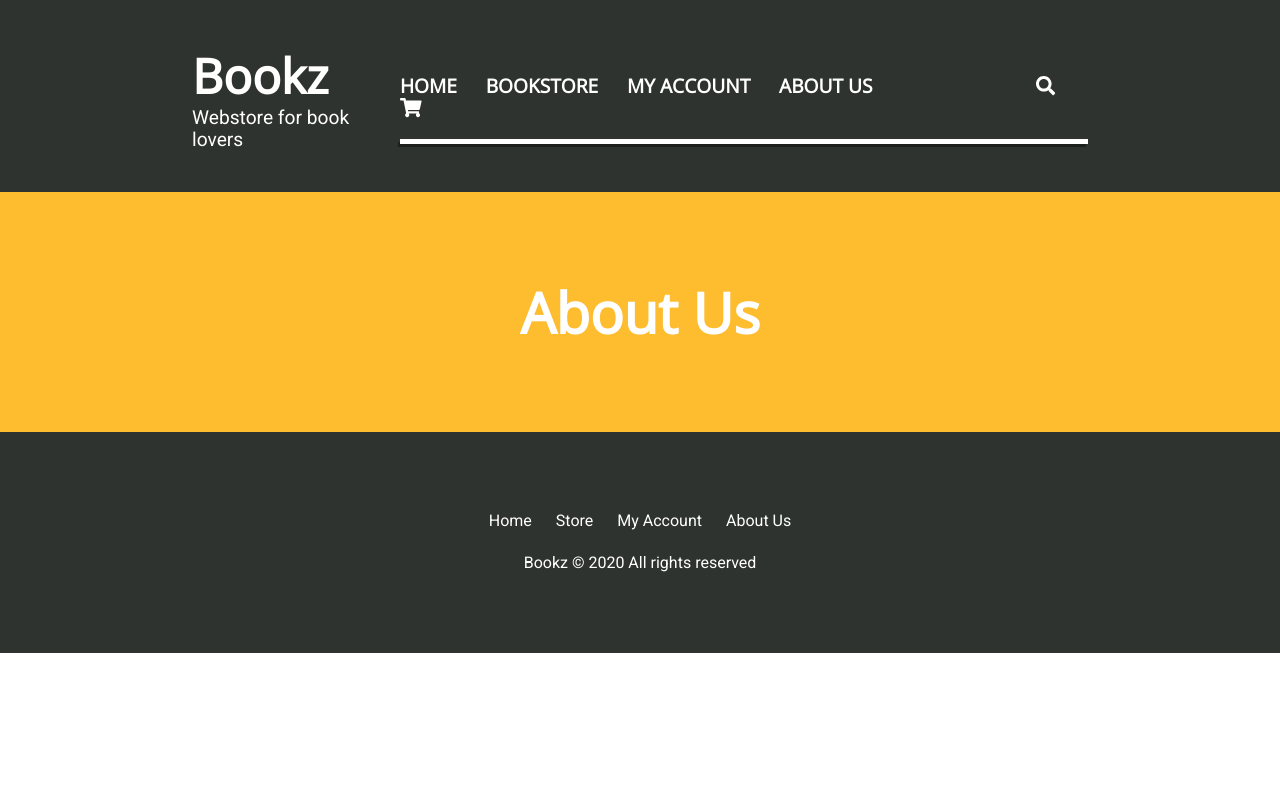
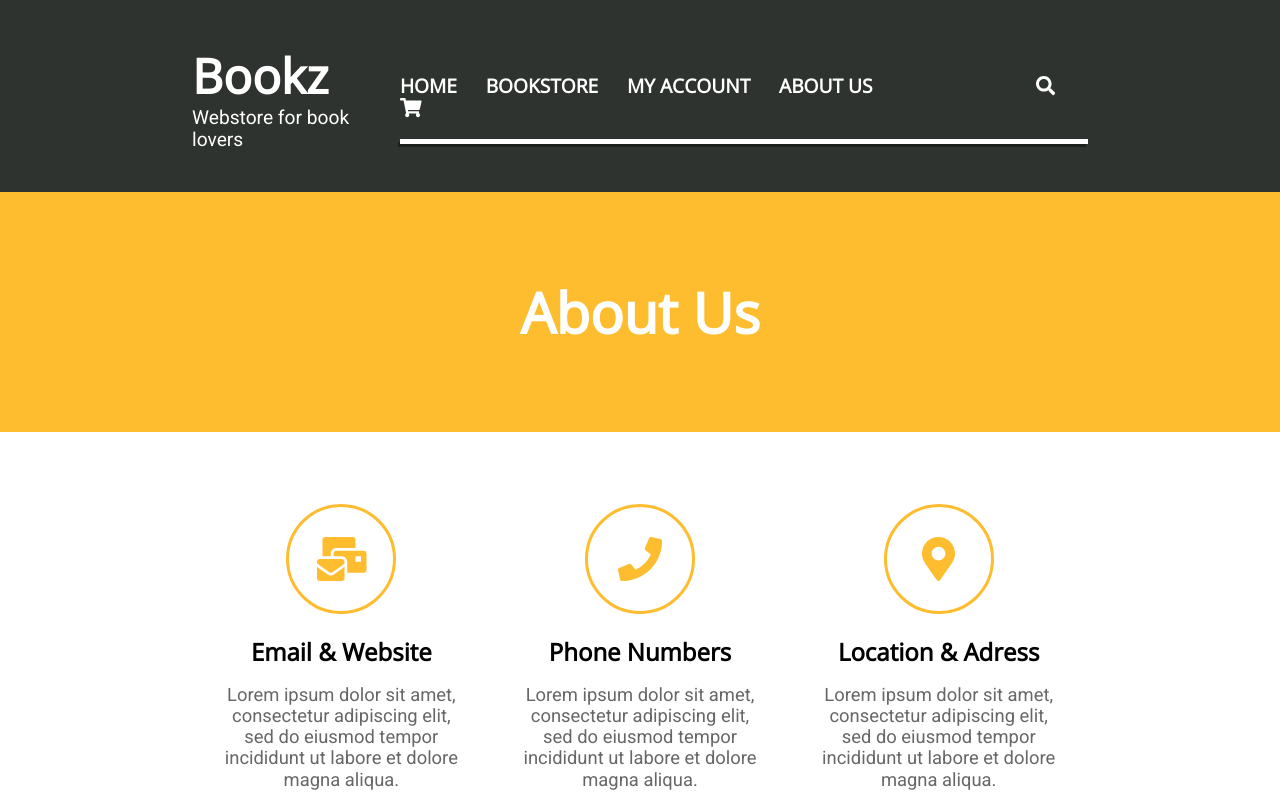
Before and after one commit to Urs97/ecommerce-bookstore-app, a React (Create React App) app: page /about in a window 1280 px wide. Shown: the top 800 px of the page. Built offline with nearby package versions, Linux system fonts and the light colour scheme.

Commit message:
refactored bulletpoints

```diff
--- a/src/components/AboutUs/AboutUs.js
+++ b/src/components/AboutUs/AboutUs.js
@@ -1,6 +1,10 @@
 import React, { useEffect } from 'react';
 import './AboutUs.scss';
 import PageHeader from '../PageHeader/PageHeader';
+import BulletPointContainer from '../BulletPointContainer/BulletPointContainer';
+import { faMailBulk } from '@fortawesome/free-solid-svg-icons';
+import { faPhone } from '@fortawesome/free-solid-svg-icons';
+import { faMapMarkerAlt } from '@fortawesome/free-solid-svg-icons';
 
 function AboutUs() {
 
@@ -8,9 +12,26 @@ function AboutUs() {
         window.scrollTo(0, 0);
       }, [])
 
+    const icon_1 = faMailBulk;
+    const icon_2 = faPhone;
+    const icon_3 = faMapMarkerAlt;
+
+    const title_1 = `Email & Website`;
+    const title_2 = `Phone Numbers`;
+    const title_3 = `Location & Adress`;
+
+    const text_1 = `Lorem ipsum dolor sit amet, consectetur adipiscing elit, sed do eiusmod tempor incididunt ut labore et dolore magna aliqua.`;
+    const text_2 = `Lorem ipsum dolor sit amet, consectetur adipiscing elit, sed do eiusmod tempor incididunt ut labore et dolore magna aliqua.`;
+    const text_3 = `Lorem ipsum dolor sit amet, consectetur adipiscing elit, sed do eiusmod tempor incididunt ut labore et dolore magna aliqua.`;
+
+    const icons = [icon_1, icon_2, icon_3];
+    const titles = [title_1, title_2, title_3];
+    const texts = [text_1, text_2, text_3];
+
     return (
         <main>
             <PageHeader title="About Us" color="yellow"/>
+            <BulletPointContainer mode={"expanded"} icons={icons} titles={titles} texts={texts} color={"yellow"}/>
         </main>
     )
 };
--- a/src/components/BulletPoint/BulletPoint.js
+++ b/src/components/BulletPoint/BulletPoint.js
@@ -2,23 +2,23 @@ import React from 'react';
 import './BulletPoint.scss';
 import { FontAwesomeIcon } from '@fortawesome/react-fontawesome';
 
-function BulletPoint(props) {
+function BulletPoint({mode, icon, title, text, color}) {
 
-    if(props.mode === "expanded") {
+    if(mode === "expanded") {
         return (
             <div className="bulletpoint bulletpoint-expanded">
-                <span><FontAwesomeIcon icon={props.icon} /></span>
-                <h4 className="title">{props.title}</h4>
-                <p>{props.text}</p>
+                <span className={color}><FontAwesomeIcon icon={icon} /></span>
+                <h4 className="title">{title}</h4>
+                <p>{text}</p>
             </div>
             )
     }
 
-    else {
+    else if(mode === "regular") {
         return (
             <div className="bulletpoint">
-                <span><FontAwesomeIcon icon={props.icon} /></span>
-                <p>{props.text}</p>
+                <span className={color}><FontAwesomeIcon icon={icon} /></span>
+                <p>{text}</p>
             </div>
             )
     }
--- a/src/components/BulletPoint/BulletPoint.scss
+++ b/src/components/BulletPoint/BulletPoint.scss
@@ -12,11 +12,32 @@
         align-items: center;
         justify-content: center;
         font-size: 2.75em;
-        background-color: $blue;
         width: 2.5em;
         height: 2.5em;
+        border-radius: 50%;
+    }
+
+    span.blue {
+        background-color: $blue;
         border: 0.075em solid $blue;
-        border-radius: 50%;
+
+        &:hover {
+            background-color: #FFFFFF;
+        }
+    }
+
+    span.green {
+        background-color: $green;
+        border: 0.075em solid $green;
+
+        &:hover {
+            background-color: #FFFFFF;
+        }
+    }
+
+    span.yellow {
+        background-color: $yellow;
+        border: 0.075em solid $yellow;
 
         &:hover {
             background-color: #FFFFFF;
@@ -33,10 +54,21 @@
 }
 
 .bulletpoint-expanded {
-
     padding: 0 2em;
 
-    & span {
+    & span.blue {
+        color: $blue;
+        border-color: $blue;
+        background-color: #FFFFFF;
+
+        &:hover {
+            background-color: $blue;
+            color: #FFFFFF;
+            border-color: $blue;
+        }
+    }
+
+    & span.green {
         color: $green;
         border-color: $green;
         background-color: #FFFFFF;
@@ -45,6 +77,18 @@
             background-color: $green;
             color: #FFFFFF;
             border-color: $green;
+        }
+    }
+
+    & span.yellow {
+        color: $yellow;
+        border-color: $yellow;
+        background-color: #FFFFFF;
+
+        &:hover {
+            background-color: $yellow;
+            color: #FFFFFF;
+            border-color: $yellow;
         }
     }
 
--- a/src/components/BulletPointContainer/BulletPointContainer.js
+++ b/src/components/BulletPointContainer/BulletPointContainer.js
@@ -1,38 +1,15 @@
 import React from 'react';
 import './BulletPointContainer.scss';
 import BulletPoint from '../BulletPoint/BulletPoint';
-import { faAddressCard } from '@fortawesome/free-solid-svg-icons';
-import { faAlignJustify } from '@fortawesome/free-solid-svg-icons';
-import { faAmbulance } from '@fortawesome/free-solid-svg-icons';
-import { faPencilAlt } from '@fortawesome/free-solid-svg-icons';
-import { faBookmark } from '@fortawesome/free-solid-svg-icons';
-import { faBookOpen } from '@fortawesome/free-solid-svg-icons';
 
-function BulletPointContainer({ mode }) {
-    const icon_1 = faAddressCard;
-    const icon_2 = faAlignJustify;
-    const icon_3 = faAmbulance;
-    const icon_4 = faPencilAlt;
-    const icon_5 = faBookmark;
-    const icon_6 = faBookOpen;
-
-    const text_1 = `We stock over 200 thousand books for immediate delivery`;
-    const text_2 = `You get to choose from multiple book categories and genres`;
-    const text_3 = `We will help you find the exact book that no other store has`;
-    const text_4 = `Browse through hundreds of authors from our collection, ranging all the way from ancient Greece to this year's Bestsellers. Bookz truly has it all.`;
-    const text_5 = `Our books aswell as all the resources we offer are easily bookmarkable. We take great pride in providing a service that's so crucial to book readers around the world.`;
-    const text_6 = `We have one of the best and widest collections of books you can find today on the Internet. Over 100000 different books by over 80000 different authors.`;
-
-    const title_1 = `Hundreds Of Authors`;
-    const title_2 = `Tons Of Books`;
-    const title_3 = `Easily Bookmarked`;
+function BulletPointContainer({ mode, icons, titles, texts, color }) {
 
     if(mode === "regular") {
         return (
             <section className="bulletpoints">
-                <BulletPoint text={text_1} icon={icon_1}/>
-                <BulletPoint text={text_2} icon={icon_2}/>
-                <BulletPoint text={text_3} icon={icon_3}/>
+                <BulletPoint mode ={mode} icon={icons[0]} text={texts[0]} color={color}/>
+                <BulletPoint mode ={mode} icon={icons[1]} text={texts[1]} color={color}/>
+                <BulletPoint mode ={mode} icon={icons[2]} text={texts[2]} color={color}/>
             </section>
         )
     }
@@ -40,9 +17,9 @@ function BulletPointContainer({ mode }) {
     else if (mode === "expanded") {
         return (
             <section className="bulletpoints">
-                <BulletPoint text={text_4} icon={icon_4} title={title_1} mode={mode}/>
-                <BulletPoint text={text_5} icon={icon_5} title={title_2} mode={mode}/>
-                <BulletPoint text={text_6} icon={icon_6} title={title_3} mode={mode}/>
+                <BulletPoint mode={mode} icon={icons[0]} title={titles[0]} text={texts[0]} color={color}/>
+                <BulletPoint mode={mode} icon={icons[1]} title={titles[1]} text={texts[1]} color={color}/>
+                <BulletPoint mode={mode} icon={icons[2]} title={titles[2]} text={texts[2]} color={color}/>
             </section>
         )
     }
--- a/src/components/Home/Home.js
+++ b/src/components/Home/Home.js
@@ -6,28 +6,58 @@ import Testimonials from '../Testimonials/Testimonials';
 import BooksContainer from '../BooksContainer/BooksContainer';
 import StoreInvitation from '../StoreInvitation/StoreInvitation';
 import { useHttp } from '../../hooks/useHttp';
+import { faAddressCard } from '@fortawesome/free-solid-svg-icons';
+import { faAlignJustify } from '@fortawesome/free-solid-svg-icons';
+import { faAmbulance } from '@fortawesome/free-solid-svg-icons';
+import { faPencilAlt } from '@fortawesome/free-solid-svg-icons';
+import { faBookmark } from '@fortawesome/free-solid-svg-icons';
+import { faBookOpen } from '@fortawesome/free-solid-svg-icons';
 
 function Home() {
+    const url = `http://openlibrary.org/subjects/fiction.json?limit=8&offset=4`;
+    const [isLoading, data] = useHttp(url, 'homeApiData', []);
 
     useEffect(() => {
         window.scrollTo(0, 0);
     }, []);
 
-    const url = `http://openlibrary.org/subjects/fiction.json?limit=8&offset=4`;
-    const [isLoading, data] = useHttp(url, 'homeApiData', []);
+    const icon_1 = faAddressCard;
+    const icon_2 = faAlignJustify;
+    const icon_3 = faAmbulance;
+    const icon_4 = faPencilAlt;
+    const icon_5 = faBookmark;
+    const icon_6 = faBookOpen;
+
+    const text_1 = `We stock over 200 thousand books for immediate delivery`;
+    const text_2 = `You get to choose from multiple book categories and genres`;
+    const text_3 = `We will help you find the exact book that no other store has`;
+    const text_4 = `Browse through hundreds of authors from our collection, ranging all the way from ancient Greece to this year's Bestsellers. Bookz truly has it all.`;
+    const text_5 = `Our books aswell as all the resources we offer are easily bookmarkable. We take great pride in providing a service that's so crucial to book readers around the world.`;
+    const text_6 = `We have one of the best and widest collections of books you can find today on the Internet. Over 100000 different books by over 80000 different authors.`;
+
+    const title_1 = `Hundreds Of Authors`;
+    const title_2 = `Tons Of Books`;
+    const title_3 = `Easily Bookmarked`;
+
+    const iconsRegular = [icon_1, icon_2, icon_3];
+    const textsRegular = [text_1, text_2, text_3];
+
+    const iconsExpanded = [icon_4, icon_5, icon_6];
+    const titlesExpanded = [title_1, title_2, title_3];
+    const textsExpanded = [text_4, text_5, text_6];
 
     return (
         <main>
             <Carousel />
-            <BulletPointContainer mode="regular"/>
+            <BulletPointContainer mode={"regular"} icons={iconsRegular} texts={textsRegular} color={"blue"}/>
             {(!isLoading && data) ?
                 <>
                     <h1 className="title home-title">Bookz Bestsellers</h1>
                     <BooksContainer bookData={data.works}/>
-                </>
-            : null}
+                </> : null}
             <StoreInvitation />
-            <BulletPointContainer mode="expanded"/>
+            <BulletPointContainer mode={"expanded"} icons={iconsExpanded} titles={titlesExpanded}
+                                texts={textsExpanded} color={"green"}/>
             <Testimonials />
         </main>
     )
```
